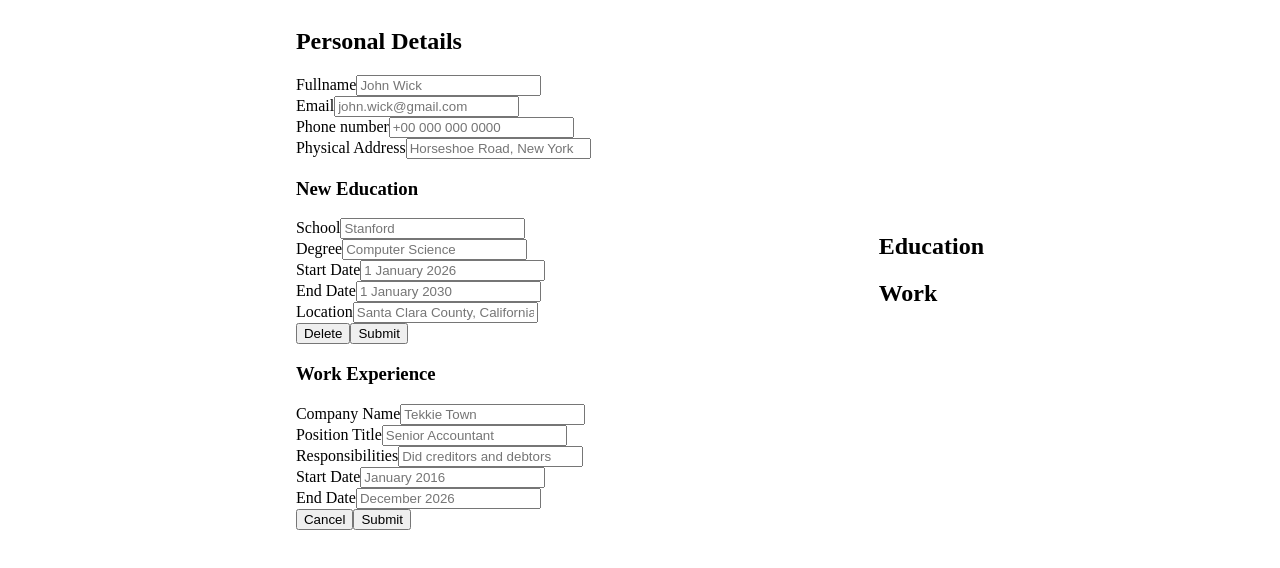
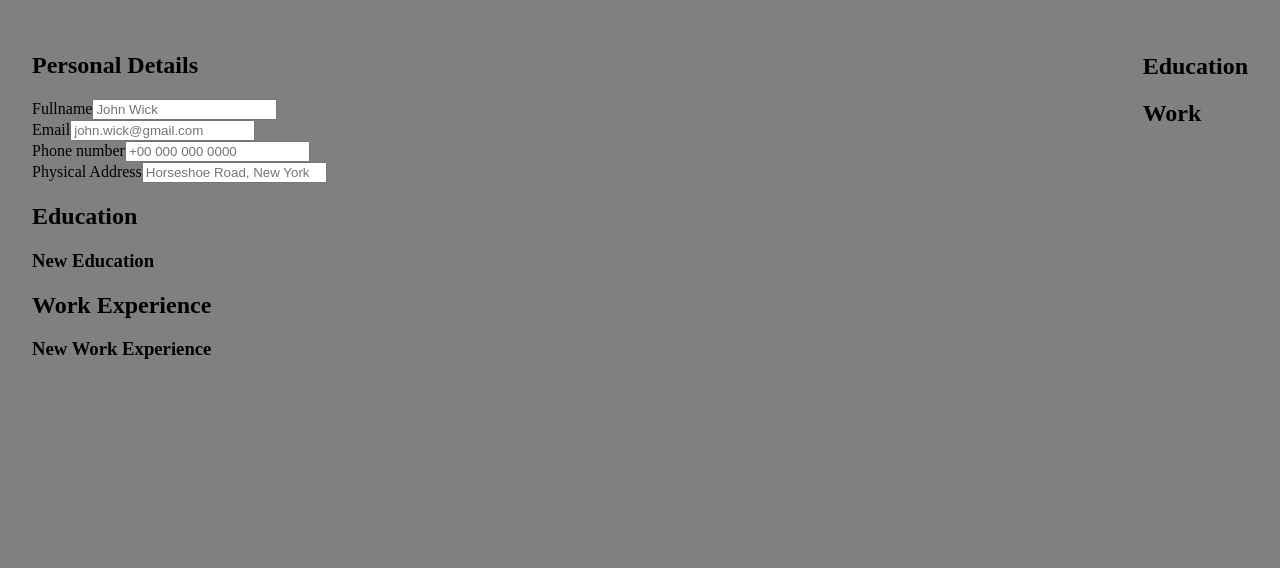
Before and after one commit to Matt152342/OdinCVApplication, a React (Vite) app: page / in a window 1280 px wide. Shown: the top 568 px of the page. Built offline with nearby package versions, Linux system fonts and the light colour scheme.

Commit message:
Created delete function to remove an instance of detail for education and work

```diff
--- a/src/App.css
+++ b/src/App.css
@@ -1,6 +1,33 @@
+*, *::before, *::after {
+  box-sizing: border-box;
+}
+
+html, body {
+    min-height: 100%;
+    width: 100%;
+
+    margin: 0;
+    padding: 0;
+
+    background-color: gray;
+}
+
 #root {
+    min-height: 100%;
+
+    margin: 0;
+    padding: 2rem;
+
     display: flex;
     flex-direction: row;
-    justify-content: space-evenly;
-    align-items: center;
+    justify-content: space-between;
+    align-items: flex-start;
 }
+
+.cvSection {
+    height: 100%;
+}
+
+.hidden {
+    display: none;
+}
--- a/src/App.jsx
+++ b/src/App.jsx
@@ -64,6 +64,12 @@ function App() {
     setEducationInfo(initialEducation);
   }
 
+  function handleEducationDelete (id, e) {
+    return setEducationList((prevList) => {
+      return prevList.filter((item) => item.id !== id);
+    })
+  }
+
   function handleEducationListChange (id, e) {
     const { key } = e.target.dataset;
     const value = e.target.value;
@@ -89,6 +95,12 @@ function App() {
 
     setWorkList([...workList, newEntry]);
     setWorkInfo(initialWork);
+  }
+
+  function handleWorkDelete (id, e) {
+    return setWorkList((prevList) => {
+      return prevList.filter((item) => item.id !== id);
+    })
   }
 
   function handleWorkListChange (id, e) {
@@ -117,6 +129,9 @@ function App() {
           onChange={handlePersonalInfoChange}
         />
 
+        <div className="educationForms">
+          <h2>Education</h2>
+
           {
             educationList.map((item) => {
               return (
@@ -128,6 +143,7 @@ function App() {
                   endDate={item.endDate}
                   location={item.location}
                   onChange={(e) => handleEducationListChange(item.id, e)}
+                  onDelete={(e) => handleEducationDelete(item.id, e)}
                 />
               )
             })
@@ -142,6 +158,10 @@ function App() {
             onChange={handleEducationInfoChange}
             onSubmit={handleEducationSubmit}
           />
+        </div>
+
+        <div className="workForms">
+          <h2>Work Experience</h2>
 
           {
             workList.map((item) => {
@@ -154,6 +174,7 @@ function App() {
                   startDate={item.startDate}
                   endDate={item.endDate}
                   onChange={(e) => handleWorkListChange(item.id, e)}
+                  onDelete={(e) => handleWorkDelete(item.id)}
                 />
               )
             })
@@ -168,6 +189,7 @@ function App() {
             onChange={handleWorkInfoChange}
             onSubmit={handleWorkSubmit}
           />
+        </div>
         </div>
 
       <div className="cvSection">
--- a/src/components/education/educationDetails.jsx
+++ b/src/components/education/educationDetails.jsx
@@ -4,7 +4,7 @@ function EducationDetails ({schoolName, degree, startDate, endDate, location}) {
     return (
         <div className="educationDetails">
             <div className="educationInfo">
-                <p className="dates">{startDate} - {endDate}</p>
+                <p className="dates">{startDate} {endDate ? "-" : ""} {endDate}</p>
                 <p className="location">{location}</p>
             </div>
 
--- a/src/components/education/educationForm.jsx
+++ b/src/components/education/educationForm.jsx
@@ -1,7 +1,7 @@
 import { useState } from "react";
 import InputGroup from "../inputGroup";
 
-function EducationForm ({schoolName, degree, startDate, endDate, location, onChange, onSubmit}) {
+function EducationForm ({schoolName, degree, startDate, endDate, location, onChange, onSubmit, onDelete}) {
     const [isOpen, setisOpen] = useState(false);
 
     return (
@@ -63,7 +63,7 @@ function EducationForm ({schoolName, degree, startDate, endDate, location, onCha
                     />
 
                     <div className="educationBtns">
-                        <button className="delete">Delete</button>
+                        <button className="delete" type="button" onClick={onDelete}>Delete</button>
                         <button className="submit" type="submit">Submit</button>
                     </div>
                 </form>
--- a/src/components/personal-info/personalDetails.jsx
+++ b/src/components/personal-info/personalDetails.jsx
@@ -4,7 +4,7 @@ function PersonalDetails ({address, email, fullname, phoneNumber}) {
     return (
         <div className="personalDetails">
             <h1>{fullname}</h1>
-            <h3>{email} {(email && '|')} {phoneNumber} {(phoneNumber && '|')} {address}</h3>
+            <h3>{email} {(phoneNumber && '|')} {phoneNumber} {(address && '|')} {address}</h3>
         </div>
     )
 }
--- a/src/components/work-exp/workForm.jsx
+++ b/src/components/work-exp/workForm.jsx
@@ -1,13 +1,13 @@
 import { useState } from "react";
 import InputGroup  from "../inputGroup";
 
-function WorkForm ({companyName, positionTitle, responsibilities, startDate, endDate, onChange, onSubmit}) {
+function WorkForm ({companyName, positionTitle, responsibilities, startDate, endDate, onChange, onSubmit, onDelete}) {
     const [isOpen, setIsOpen] = useState(false);
 
     return (
         <div className="formContainer">
             <div className="formHeader" onClick={() => setIsOpen(!isOpen)}>
-                <h3>Work Experience</h3>
+                <h3>{companyName ? `${companyName}` : "New Work Experience"}</h3>
             </div>
 
             <div className={`workForm ${isOpen ? 'open' : 'hidden'}`}>
@@ -62,7 +62,7 @@ function WorkForm ({companyName, positionTitle, responsibilities, startDate, end
                     </div>
 
                     <div className="formBtns">
-                        <button className="cancel">Cancel</button>
+                        <button className="delete" type="button" onClick={onDelete}>Delete</button>
                         <button className="submit" type="submit">Submit</button>
                     </div>
                 </form>
```
Lines whose indentation alone changed are shown as unchanged.
